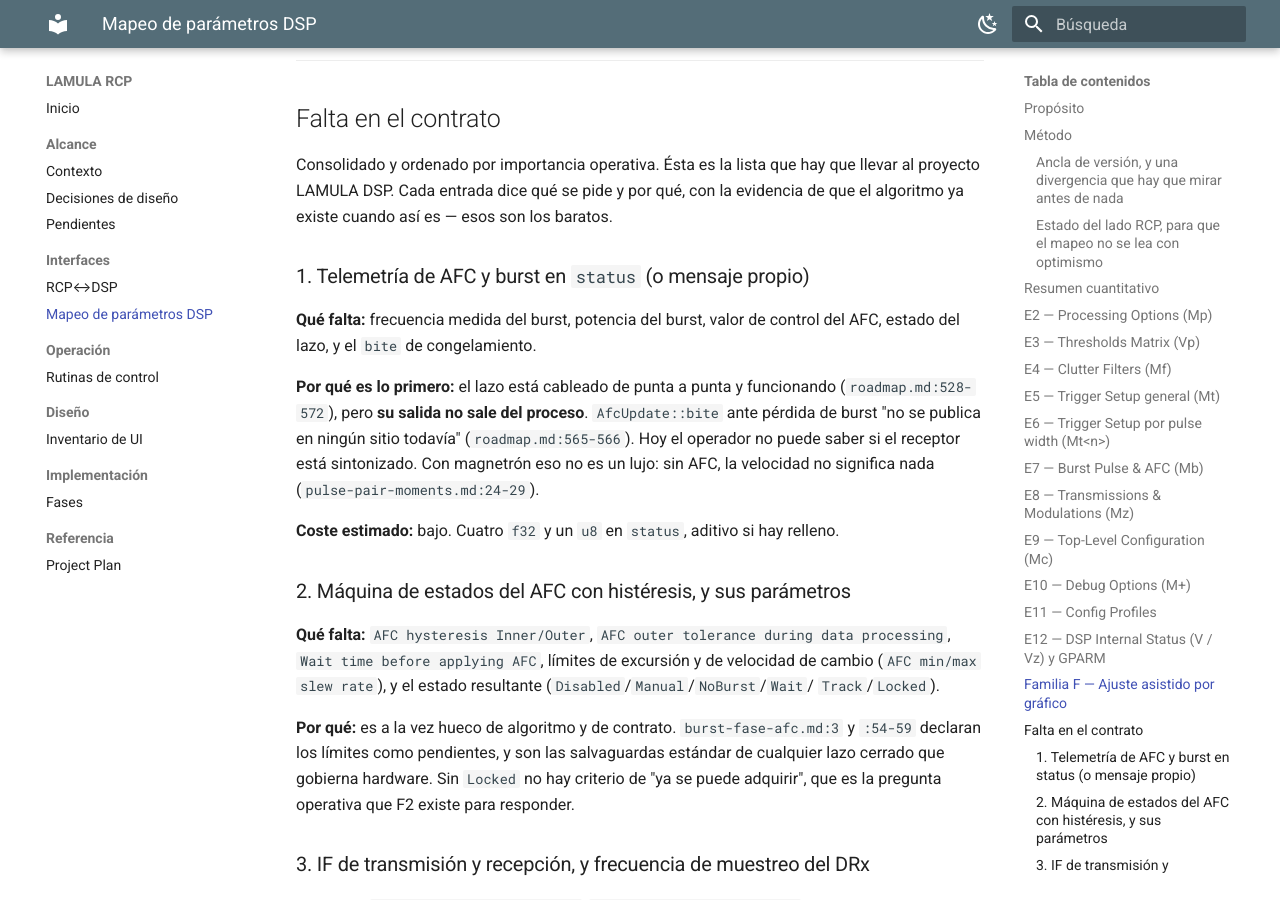
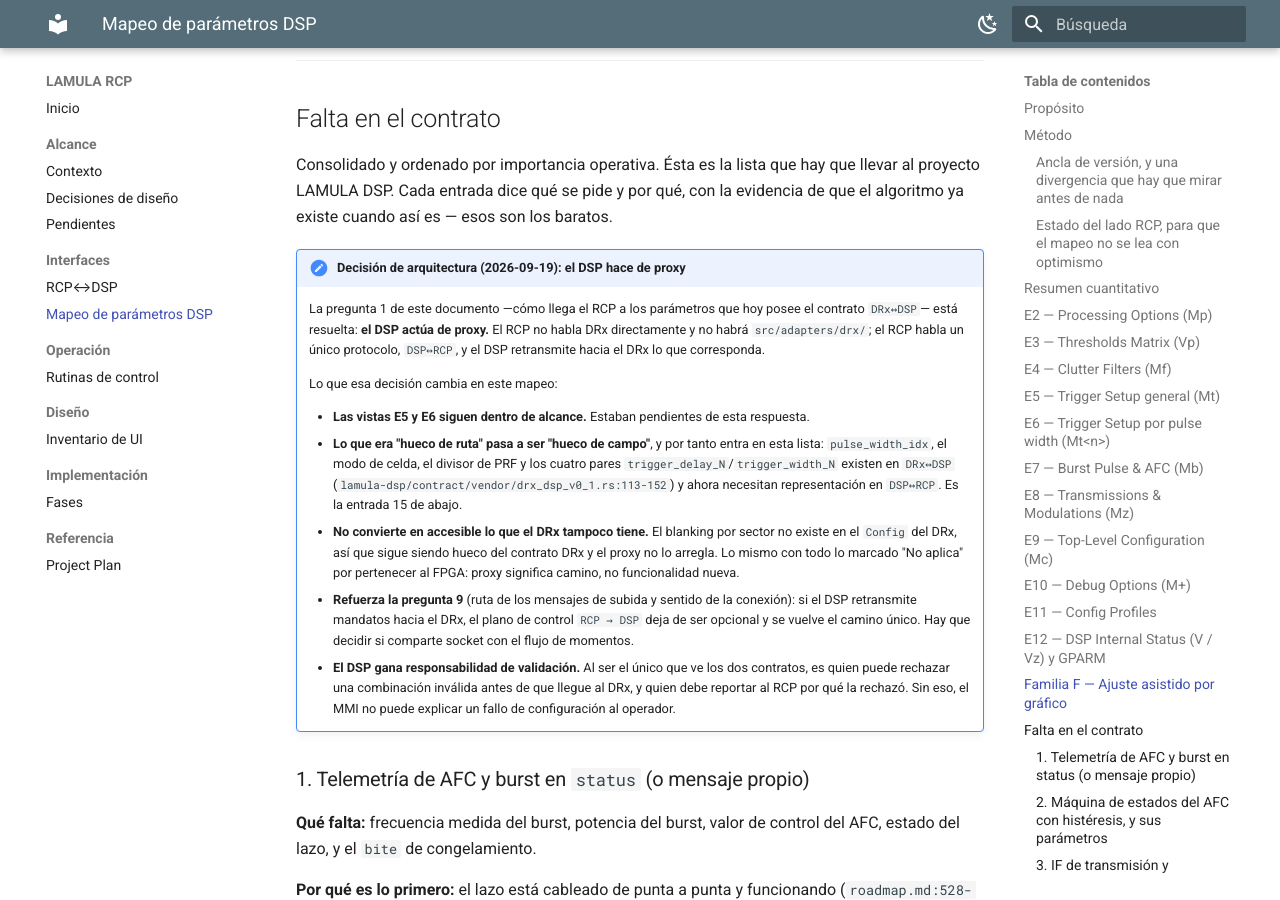
Before and after one commit to vladimir1284/lamula-rcp, an MkDocs documentation site: the page built from docs/interfaces/mapeo-parametros-dsp.md, in a window 1280 px wide and 900 px high, scrolled down 38083 px. Built offline with MkDocs 1.6.1 and Material for MkDocs 9.7.7, drawn with Linux system fonts in a browser that asks for light colours; some of the changed text lies outside the part shown.

Commit message:
Settle the DRx route: the DSP proxies, so the RCP speaks one protocol
Question 1 of the parameter mapping is answered. The RCP will not talk to the
DRx directly and gets no DRx adapter; the DSP relays what belongs to the
DRx contract, and DSP<->RCP grows the fields.

What that changes: views E5 and E6 stay in scope, having been blocked on this
answer, and what the mapping called a routing gap becomes a field gap, listed
now as gap 15 with the four parameters concerned. It does not conjure
functionality the DRx lacks either, so sector blanking stays a gap in the DRx
contract rather than something the proxy fixes. It also makes the RCP-to-DSP
control plane the only path rather than an option, and it puts validation on
the DSP, as the only side that sees both contracts and can say why a
combination was rejected.

For the design team the consequence is concrete and recorded in the
inventory: the triggers the MMI can touch are four fixed delay and width
pairs, with no polarity and no PRT-proportional term, so TriggerTimingTable
takes that shape rather than the RVP900's six free triggers.

Co-Authored-By: Claude Opus 5 (1M context) <noreply@anthropic.com>

```diff
--- a/docs/interfaces/mapeo-parametros-dsp.md
+++ b/docs/interfaces/mapeo-parametros-dsp.md
@@ -231,7 +231,7 @@ mensaje nuevo (declarado alcance Stage 2). Añado un hecho verificado que esa p
 | Parámetro del inventario | Categoría | Campo en nuestro contrato | Ubicación | Nota |
 | --- | --- | --- | --- | --- |
 | `Pulse Repetition Frequency` (Hz, 50–20000) | Difiere | `prf_hz` (f32, Hz) | `…toml:311` | El campo existe. **Los límites no**: sólo se valida que sea finito y positivo, más la coherencia PRF × extensión de rango (`validate.rs:77-93`), que es un proxy físico de la decisión D-09 del DRx, no su texto (el propio módulo lo advierte, `validate.rs:78-87`) |
-| `Transmit pulse width` (índice) | Falta | — | — | **No existe en `DSP↔RCP`.** Sí existe en `DRx↔DSP` como `pulse_width_idx` (`lamula-dsp/contract/vendor/drx_dsp_v0_1.rs:121`), pero este repositorio **no tiene adaptador DRx** — no hay `src/adapters/drx/`. Es un hueco de ruta, no sólo de campo. Ver pregunta 1 |
+| `Transmit pulse width` (índice) | Falta | — | — | **No existe en `DSP↔RCP`.** Sí existe en `DRx↔DSP` como `pulse_width_idx` (`lamula-dsp/contract/vendor/drx_dsp_v0_1.rs:121`). Con el DSP haciendo de proxy (decisión del 2026-09-19) la ruta está resuelta y esto es hueco de campo: hay que añadirlo a `DSP↔RCP`. Ver entrada 15 de "Falta" |
 | `Use external pretrigger` | No aplica | — | — | Generación y temporizado de triggers pertenecen al FPGA/DRx (`dsp-plan.md` §3.2) |
 | `PreTrigger active on rising edge` | No aplica | — | — | Ídem |
 | `PreTrigger is synchronous with IFD AQ clock` | No aplica | — | — | Ídem, y además no hay IFD |
@@ -467,6 +467,34 @@ Consolidado y ordenado por importancia operativa. Ésta es la lista que hay que
 proyecto LAMULA DSP. Cada entrada dice qué se pide y por qué, con la evidencia de que el
 algoritmo ya existe cuando así es — esos son los baratos.
 
+!!! note "Decisión de arquitectura (2026-09-19): el DSP hace de proxy"
+
+    La pregunta 1 de este documento —cómo llega el RCP a los parámetros que hoy posee el
+    contrato `DRx↔DSP`— está resuelta: **el DSP actúa de proxy.** El RCP no habla DRx
+    directamente y no habrá `src/adapters/drx/`; el RCP habla un único protocolo, `DSP↔RCP`,
+    y el DSP retransmite hacia el DRx lo que corresponda.
+
+    Lo que esa decisión cambia en este mapeo:
+
+    - **Las vistas E5 y E6 siguen dentro de alcance.** Estaban pendientes de esta respuesta.
+    - **Lo que era "hueco de ruta" pasa a ser "hueco de campo"**, y por tanto entra en esta
+      lista: `pulse_width_idx`, el modo de celda, el divisor de PRF y los cuatro pares
+      `trigger_delay_N`/`trigger_width_N` existen en `DRx↔DSP`
+      (`lamula-dsp/contract/vendor/drx_dsp_v0_1.rs:113-152`) y ahora necesitan representación
+      en `DSP↔RCP`. Es la entrada 15 de abajo.
+    - **No convierte en accesible lo que el DRx tampoco tiene.** El blanking por sector no
+      existe en el `Config` del DRx, así que sigue siendo hueco del contrato DRx y el proxy no
+      lo arregla. Lo mismo con todo lo marcado "No aplica" por pertenecer al FPGA: proxy
+      significa camino, no funcionalidad nueva.
+    - **Refuerza la pregunta 9** (ruta de los mensajes de subida y sentido de la conexión): si
+      el DSP retransmite mandatos hacia el DRx, el plano de control `RCP → DSP` deja de ser
+      opcional y se vuelve el camino único. Hay que decidir si comparte socket con el flujo de
+      momentos.
+    - **El DSP gana responsabilidad de validación.** Al ser el único que ve los dos contratos,
+      es quien puede rechazar una combinación inválida antes de que llegue al DRx, y quien
+      debe reportar al RCP por qué la rechazó. Sin eso, el MMI no puede explicar un fallo de
+      configuración al operador.
+
 ### 1. Telemetría de AFC y burst en `status` (o mensaje propio)
 
 **Qué falta:** frecuencia medida del burst, potencia del burst, valor de control del AFC,
@@ -617,17 +645,33 @@ configurable; `PhiDP – Negate`; corrección de Z0 basada en ruido o en potenci
 blanking de triggers por sector (probablemente hueco del contrato DRx); y el juego
 *saved*/*factory* de configuración con su diff.
 
+### 15. Parámetros del DRx que el proxy tiene que reexponer
+
+Consecuencia directa de la decisión de arriba. Existen ya en `DRx↔DSP` y hay que darles
+representación en `DSP↔RCP` para que el MMI pueda leerlos y escribirlos:
+
+| Parámetro | Origen en `DRx↔DSP` | Vista que lo necesita |
+| --- | --- | --- |
+| `pulse_width_idx` | `drx_dsp_v0_1.rs:121` | E5, E6, y el selector de ancho de pulso que E6 y F1–F3 comparten |
+| Modo de celda | `drx_dsp_v0_1.rs:113-152` | E6 |
+| Divisor de PRF | `drx_dsp_v0_1.rs:113-152` | E5 |
+| `trigger_delay_0..3` / `trigger_width_0..3` | `drx_dsp_v0_1.rs:133-147` | E6, en su forma real: **cuatro pares fijos, sin polaridad ni término proporcional al PRT**, no los seis triggers libres del RVP900 |
+
+Dos cosas que conviene fijar al reexponerlos: si son de **solo lectura** para el operador o
+escribibles (afecta a si E5/E6 son formularios o paneles de estado), y **qué unidades cruzan el
+cable** — el DRx los lleva en unidades de reloj, y exponerlos así al MMI traslada al RCP una
+conversión que depende del reloj del DRx.
+
 ---
 
 ## Preguntas para el equipo DSP
 
-1. **¿Cómo llega el RCP a los parámetros que posee el contrato `DRx↔DSP`?** Ancho de pulso
-   (`pulse_width_idx`), modo de celda, divisor de PRF y los cuatro pares de trigger existen en
-   `DRx↔DSP` (`lamula-dsp/contract/vendor/drx_dsp_v0_1.rs:113-152`), pero este repositorio no
-   tiene adaptador DRx y el plan no describe ninguna ruta. Las tres opciones que veo:
-   (a) el DSP hace de proxy y `DSP↔RCP` gana los campos; (b) el RCP habla DRx directamente;
-   (c) esos parámetros son de puesta en marcha y nunca los toca el operador. Son tres
-   proyectos distintos y la respuesta cambia el alcance de las vistas E5 y E6 enteras.
+1. ~~**¿Cómo llega el RCP a los parámetros que posee el contrato `DRx↔DSP`?**~~
+   **Cerrado (2026-09-19): opción (a), el DSP hace de proxy y `DSP↔RCP` gana los campos.** El
+   RCP habla un solo protocolo y no tendrá adaptador DRx. Ver la nota al comienzo de "Falta en
+   el contrato" y la entrada 15. Queda dentro de esa decisión, para el equipo DSP: si los
+   parámetros reexpuestos son de solo lectura o escribibles, en qué unidades cruzan, y quién
+   valida las combinaciones inválidas.
 
 2. **¿Se re-vendoriza `DSP↔RCP` a v1.2 antes de empezar familia E, o se espera a una v2 que
    incluya los huecos de este documento?** El pin actual (v0.1, 80 B, `version_major` 0) es
```
Also changed, not shown: docs/diseno/inventario-ui.md (+13 -0 lines).
